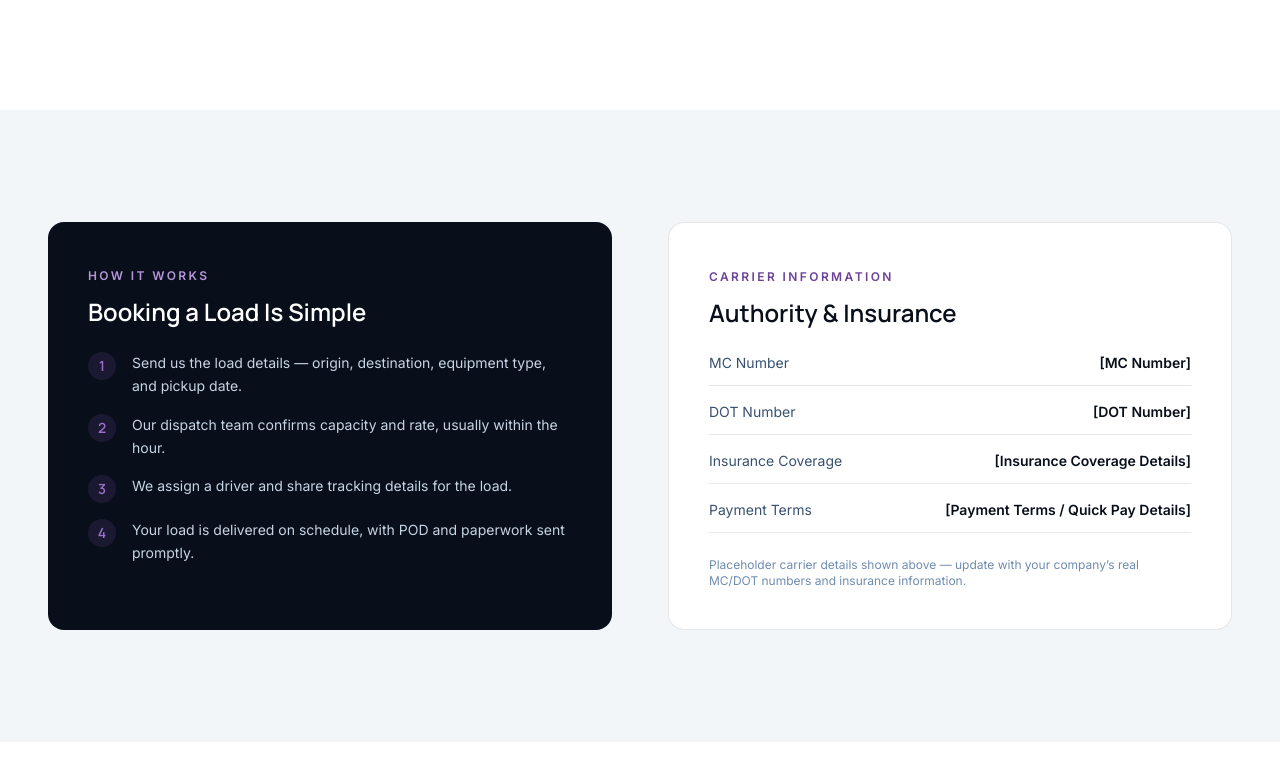
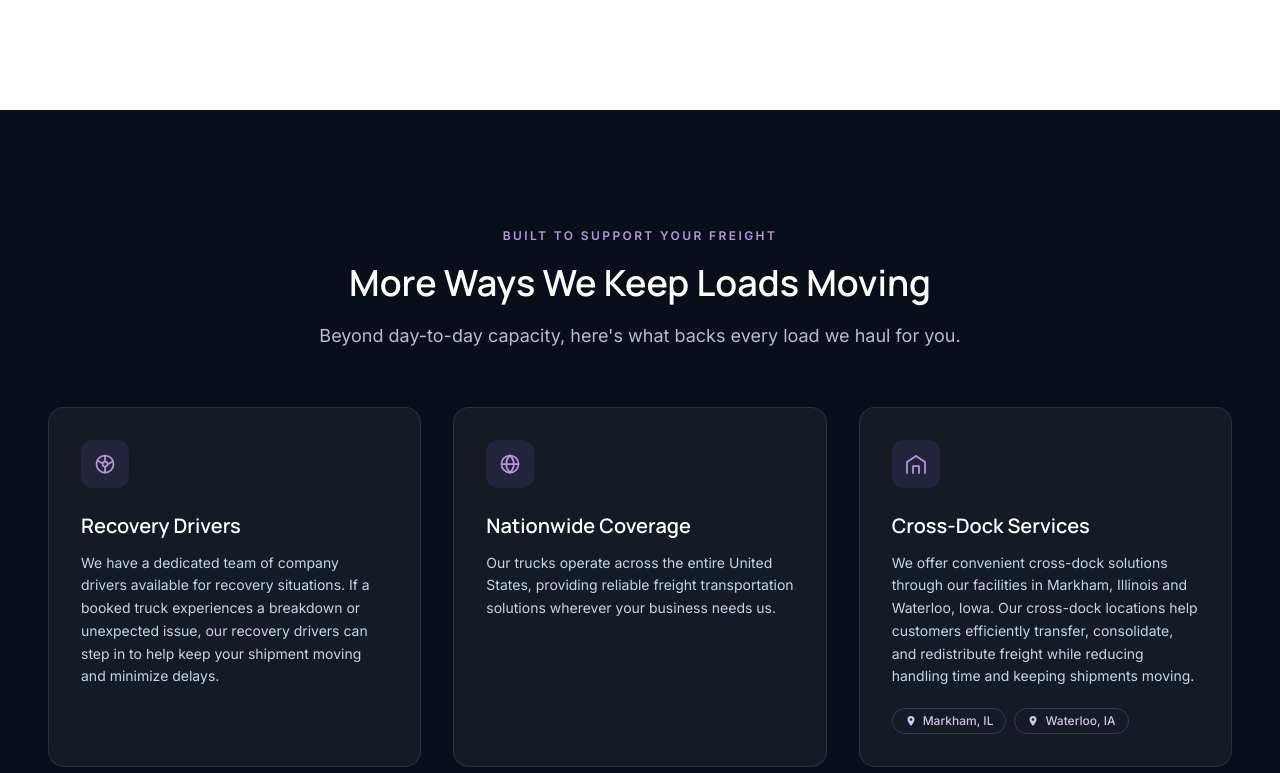
Before and after one commit to denitrajkov/yopo-transport, a Next.js app: page /for-brokers in a window 1280 px wide. Shown: the part 1347-2120 px from the top of the page. Built offline with nearby package versions, Linux system fonts and the light colour scheme.

Commit message:
new section on brokers page

```diff
--- a/src/app/(site)/for-brokers/page.tsx
+++ b/src/app/(site)/for-brokers/page.tsx
@@ -45,7 +45,11 @@ const reasons: Reason[] = [
     icon: (
       <svg {...iconProps}>
         <rect x="2.5" y="9" width="12" height="7" rx="1" />
-        <path strokeLinecap="round" strokeLinejoin="round" d="M14.5 11h3.2l3.3 3v2h-6.5" />
+        <path
+          strokeLinecap="round"
+          strokeLinejoin="round"
+          d="M14.5 11h3.2l3.3 3v2h-6.5"
+        />
         <circle cx="7" cy="17.5" r="1.6" />
         <circle cx="16.5" cy="17.5" r="1.6" />
       </svg>
@@ -77,7 +81,11 @@ const reasons: Reason[] = [
           strokeLinejoin="round"
           d="M12 3l7 3.5v5c0 4.5-3 8-7 9.5-4-1.5-7-5-7-9.5v-5L12 3z"
         />
-        <path strokeLinecap="round" strokeLinejoin="round" d="M9.5 12l1.8 1.8L15 10" />
+        <path
+          strokeLinecap="round"
+          strokeLinejoin="round"
+          d="M9.5 12l1.8 1.8L15 10"
+        />
       </svg>
     ),
   },
@@ -98,9 +106,68 @@ const reasons: Reason[] = [
       "Our team handles over 7,000 loads every year, demonstrating our experience, capacity, and commitment to reliable service.",
     icon: (
       <svg {...iconProps}>
-        <path strokeLinecap="round" strokeLinejoin="round" d="M4 20V11M10 20V5M16 20v-8M20 20v-4" />
+        <path
+          strokeLinecap="round"
+          strokeLinejoin="round"
+          d="M4 20V11M10 20V5M16 20v-8M20 20v-4"
+        />
       </svg>
     ),
+  },
+];
+
+type Capability = {
+  title: string;
+  description: string;
+  icon: ReactNode;
+  locations?: string[];
+};
+
+const capabilities: Capability[] = [
+  {
+    title: "Recovery Drivers",
+    description:
+      "We have a dedicated team of company drivers available for recovery situations. If a booked truck experiences a breakdown or unexpected issue, our recovery drivers can step in to help keep your shipment moving and minimize delays.",
+    icon: (
+      <svg {...iconProps}>
+        <circle cx="12" cy="12" r="8.5" />
+        <circle cx="12" cy="12" r="2.5" />
+        <path
+          strokeLinecap="round"
+          d="M12 3.5v6M12 14.5v6M4.5 8.5l5 3M14.5 12.5l5-3"
+        />
+      </svg>
+    ),
+  },
+  {
+    title: "Nationwide Coverage",
+    description:
+      "Our trucks operate across the entire United States, providing reliable freight transportation solutions wherever your business needs us.",
+    icon: (
+      <svg {...iconProps}>
+        <circle cx="12" cy="12" r="8.5" />
+        <path
+          strokeLinecap="round"
+          d="M3.5 12h17M12 3.5c2.5 2.4 3.8 5.3 3.8 8.5s-1.3 6.1-3.8 8.5c-2.5-2.4-3.8-5.3-3.8-8.5S9.5 5.9 12 3.5z"
+        />
+      </svg>
+    ),
+  },
+  {
+    title: "Cross-Dock Services",
+    description:
+      "We offer convenient cross-dock solutions through our facilities in Markham, Illinois and Waterloo, Iowa. Our cross-dock locations help customers efficiently transfer, consolidate, and redistribute freight while reducing handling time and keeping shipments moving.",
+    icon: (
+      <svg {...iconProps}>
+        <path
+          strokeLinecap="round"
+          strokeLinejoin="round"
+          d="M3 21V10l9-6 9 6v11"
+        />
+        <path strokeLinecap="round" strokeLinejoin="round" d="M9 21v-7h6v7" />
+      </svg>
+    ),
+    locations: ["Markham, IL", "Waterloo, IA"],
   },
 ];
 
@@ -146,7 +213,7 @@ export default function ForBrokersPage() {
           </p>
           <div className="mt-9 flex flex-col gap-4 sm:flex-row">
             <Button href="/contact" variant="primary">
-              Book a Load
+              Get a Quote
             </Button>
             <a
               href={`tel:${siteConfig.phone.replace(/[^\d+]/g, "")}`}
@@ -182,6 +249,57 @@ export default function ForBrokersPage() {
                 <p className="mt-2 text-sm leading-relaxed text-navy-700">
                   {reason.description}
                 </p>
+              </div>
+            ))}
+          </div>
+        </div>
+      </section>
+
+      {/* Additional capabilities */}
+      <section className="bg-navy-950 py-24 sm:py-28">
+        <div className="container-page">
+          <SectionHeading
+            eyebrow="Built to Support Your Freight"
+            title="More Ways We Keep Loads Moving"
+            description="Beyond day-to-day capacity, here's what backs every load we haul for you."
+            align="center"
+            tone="light"
+          />
+          <div className="mt-14 grid gap-8 lg:grid-cols-3">
+            {capabilities.map((capability) => (
+              <div
+                key={capability.title}
+                className="rounded-2xl border border-white/10 bg-white/5 p-8 transition-colors duration-500 hover:border-purple-500/40"
+              >
+                <div className="flex h-12 w-12 items-center justify-center rounded-xl bg-purple-500/15 text-purple-300">
+                  {capability.icon}
+                </div>
+                <h3 className="font-display mt-6 text-xl font-semibold text-white">
+                  {capability.title}
+                </h3>
+                <p className="mt-3 text-sm leading-relaxed text-navy-200">
+                  {capability.description}
+                </p>
+                {capability.locations ? (
+                  <div className="mt-5 flex flex-wrap gap-2">
+                    {capability.locations.map((location) => (
+                      <span
+                        key={location}
+                        className="inline-flex items-center gap-1.5 rounded-full border border-purple-400/30 px-3 py-1 text-xs font-medium text-purple-200"
+                      >
+                        <svg
+                          viewBox="0 0 24 24"
+                          fill="currentColor"
+                          className="h-3 w-3"
+                          aria-hidden
+                        >
+                          <path d="M12 2a7 7 0 00-7 7c0 5.25 7 13 7 13s7-7.75 7-13a7 7 0 00-7-7zm0 9.5A2.5 2.5 0 1112 6.5a2.5 2.5 0 010 5z" />
+                        </svg>
+                        {location}
+                      </span>
+                    ))}
+                  </div>
+                ) : null}
               </div>
             ))}
           </div>
```
